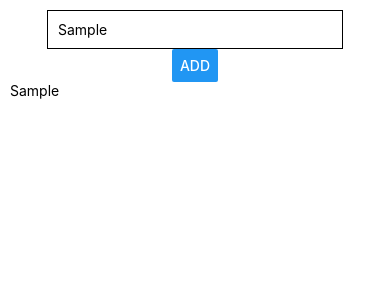
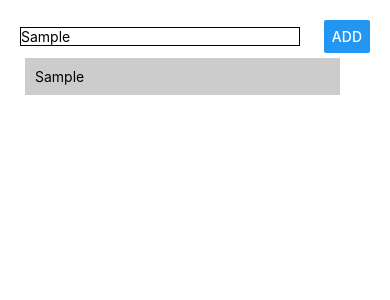
Before and after one commit to alimuamar11/rn-first-app, a React Native app: screen / in a window 390 px wide. Both pictures are taken after typing "Sample" into the empty fields and a click on the button "ADD". Shown: the top 300 px of the page. Built offline with nearby package versions, Linux system fonts and the light colour scheme.

Commit message:
Flatlist

```diff
--- a/App.js
+++ b/App.js
@@ -1,6 +1,5 @@
-import { enableExpoCliLogging } from 'expo/build/logs/Logs';
 import React, { useState} from 'react';
-import { StyleSheet, Text, View, Button, TextInput } from 'react-native';
+import { StyleSheet, Text, View, Button, TextInput, ScrollView, FlatList } from 'react-native';
 
 export default function App() {
   const [enteredGoal, setEnteredGoal] = useState ('');
@@ -12,7 +11,7 @@
 
   const addGoalHandler = () => {
     // console.log(enteredGoal); cek
-    setCourseGoals(currentGoals => [...currentGoals, enteredGoal]);
+    setCourseGoals(currentGoals => [...currentGoals, {id: Math.random().toString(), value: enteredGoal}]);
   };
 
   return (
@@ -22,18 +21,25 @@
         value={enteredGoal}/>
         <Button title="ADD" onPress={addGoalHandler} />
       </View>
-      <View styles={styles.output}>
-        {courseGoals.map((goal) => <Text key={goal}>{goal}</Text>)}
-      </View>
+      <FlatList
+        keyExtractor={(item, index) => item.id}
+        data={courseGoals}
+        renderItem={itemData => (
+          <View style={styles.output}>
+            <Text>{itemData.item.value}</Text>
+          </View>
+          )}
+      />
+
     </View>
   );
 }
 const styles = StyleSheet.create({
   screen: {
-    padding: 10
+    padding: 20
   },
   inputContainer: {
-    flexDirection: 'column',
+    flexDirection: 'row',
     justifyContent: 'space-between',
     alignItems: 'center'
   },
@@ -41,9 +47,12 @@
     width: '80%',
     borderColor: 'black',
     borderWidth: 1,
-    padding: 10
   },
   output: {
+    width: '90%',
+    margin: 5,
+    backgroundColor: '#ccc',
+    borderColor: 'black',
     padding: 10
   }
 
```
